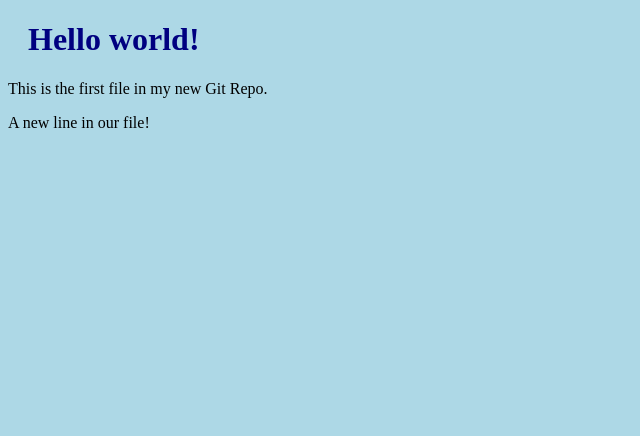
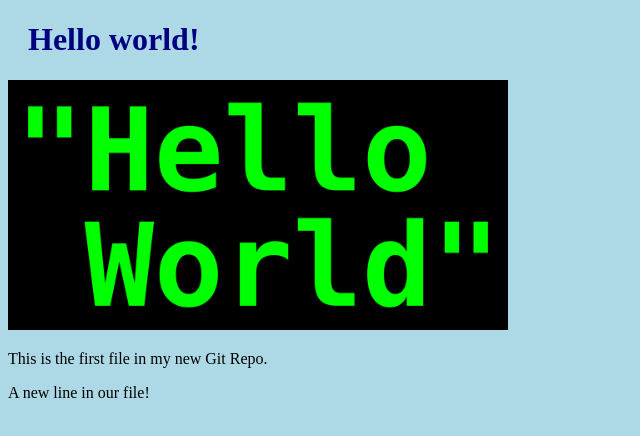
Before and after one commit to t0mlub/t0mlub.github.io, a plain HTML site: page index.html in a window 1280 px wide. Shown: the whole page, without its empty margins (0-640 px from the left). Drawn offline with Linux system fonts and the light colour scheme.

Commit message:
Added image to Hello World

```diff
--- a/index.html
+++ b/index.html
@@ -7,6 +7,8 @@
 <body>
 
 <h1>Hello world!</h1>
+<div><img src="hello_world.png" alt="Hello World image"
+style="width:100%;max-width:500px"></div>
 <p>This is the first file in my new Git Repo.</p>
 <p>A new line in our file!</p>
 
```
Also changed, not shown: hello_world.png (added).
